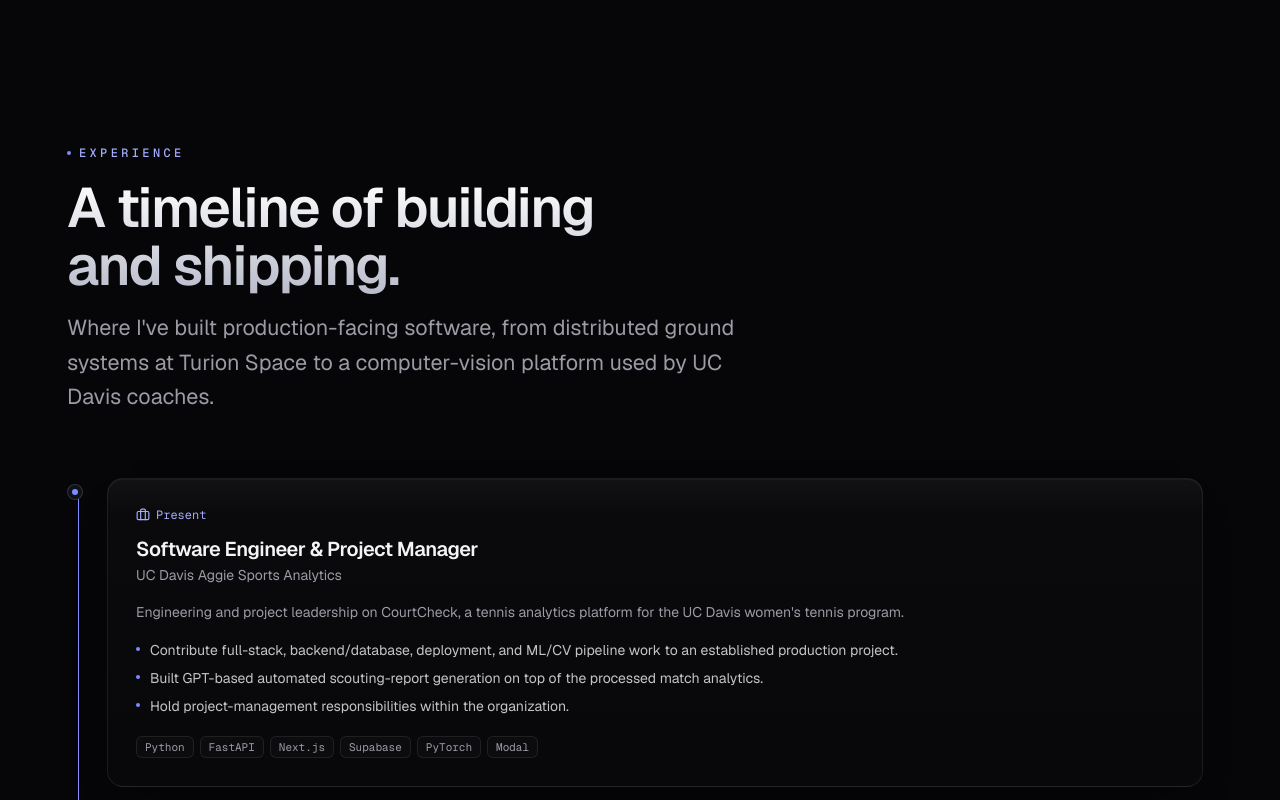
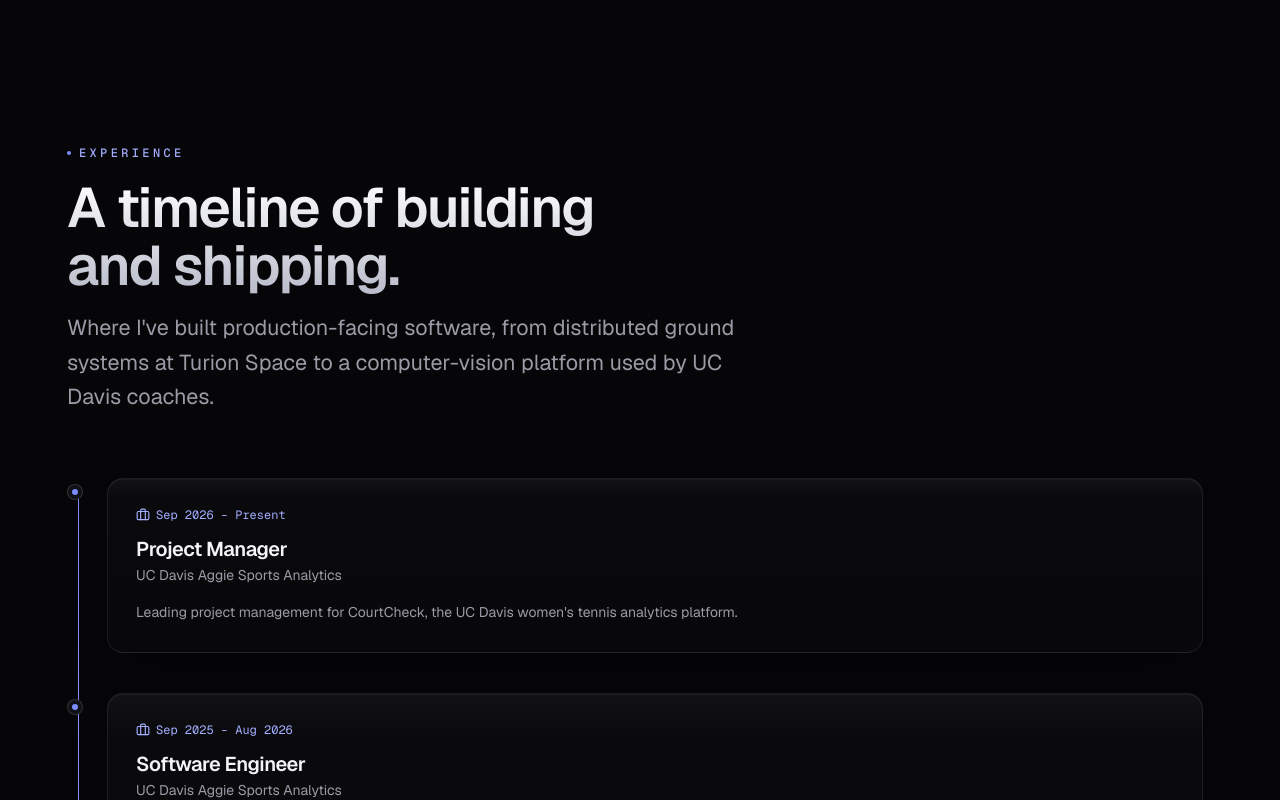
Before and after one commit to AnikMajumdar/personalWebsite, a Next.js app: page / in a window 1280 px wide. Shown: the part 2984-3784 px from the top of the page. Built offline with nearby package versions, Linux system fonts and the light colour scheme; no server answers.

Commit message:
feat(experience): split Aggie Sports Analytics into Project Manager and Software Engineer roles

```diff
--- a/src/data/experience.ts
+++ b/src/data/experience.ts
@@ -14,17 +14,28 @@
 
 export const experience: Experience[] = [
   {
-    id: "asa",
-    role: "Software Engineer & Project Manager",
+    id: "asa-pm",
+    role: "Project Manager",
     org: "UC Davis Aggie Sports Analytics",
-    period: "Present",
+    period: "Sep 2026 - Present",
     kind: "work",
     summary:
-      "Engineering and project leadership on CourtCheck, a tennis analytics platform for the UC Davis women's tennis program.",
+      "Leading project management for CourtCheck, the UC Davis women's tennis analytics platform.",
+    achievements: [],
+    stack: [],
+  },
+  {
+    id: "asa-swe",
+    role: "Software Engineer",
+    org: "UC Davis Aggie Sports Analytics",
+    period: "Sep 2025 - Aug 2026",
+    kind: "work",
+    summary:
+      "Built CourtCheck, a computer-vision and AI tennis analytics platform for the UC Davis women's tennis program.",
     achievements: [
-      "Contribute full-stack, backend/database, deployment, and ML/CV pipeline work to an established production project.",
-      "Built GPT-based automated scouting-report generation on top of the processed match analytics.",
-      "Hold project-management responsibilities within the organization.",
+      "Built and deployed a full-stack computer vision and AI platform used by UC Davis women's tennis coaches to convert match footage into ball tracking, court detection, bounce classification, stroke recognition, heatmaps, shot maps, and scouting reports.",
+      "Reduced coach film review from 20+ hours/week to a 5-minute per-match summary by building video upload workflows, FastAPI processing APIs, Supabase PostgreSQL/Auth/Storage, signed URLs, a Next.js analytics dashboard, and GPT-powered AI summaries.",
+      "Engineered a GPU-accelerated Modal inference pipeline integrating 5+ ML/CV models, improving video processing throughput by ~3x and attracting 5,000+ GitHub clones.",
     ],
     stack: ["Python", "FastAPI", "Next.js", "Supabase", "PyTorch", "Modal"],
   },
```
